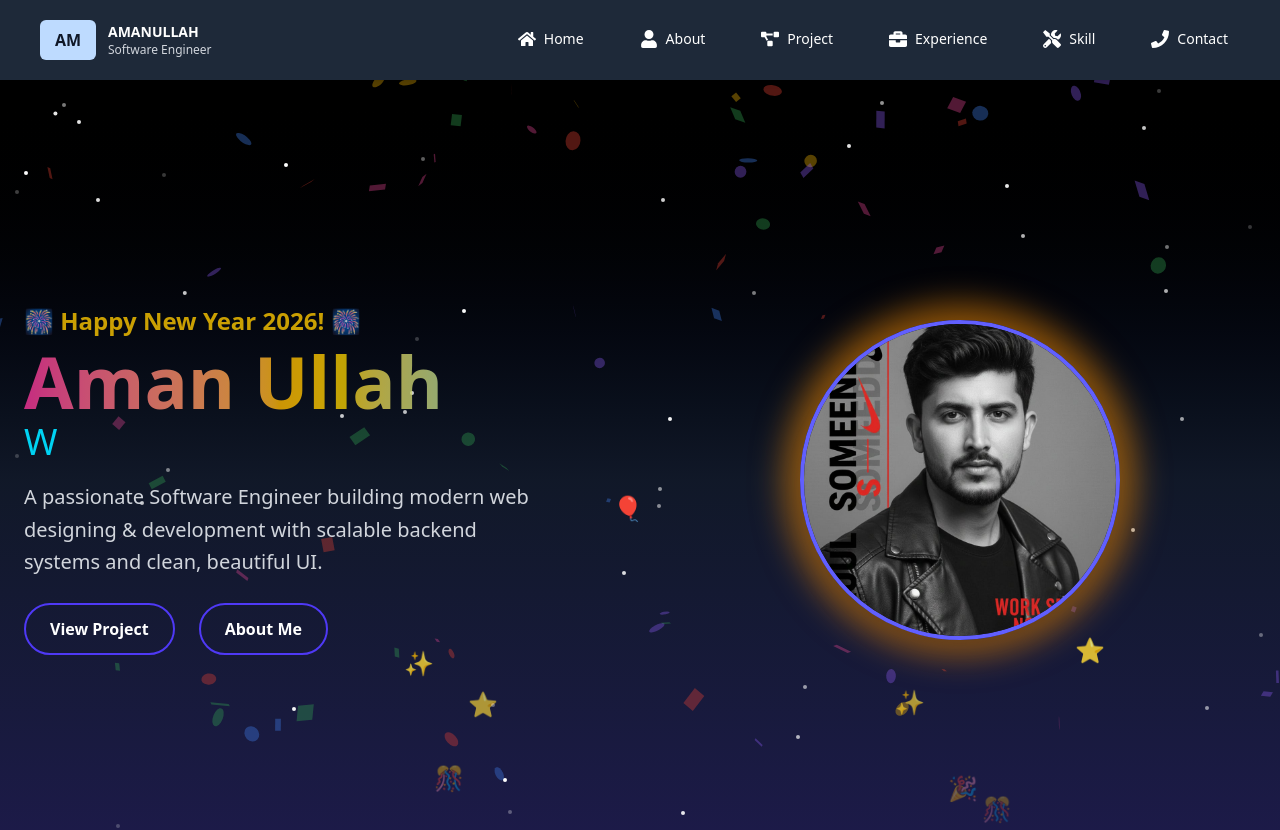
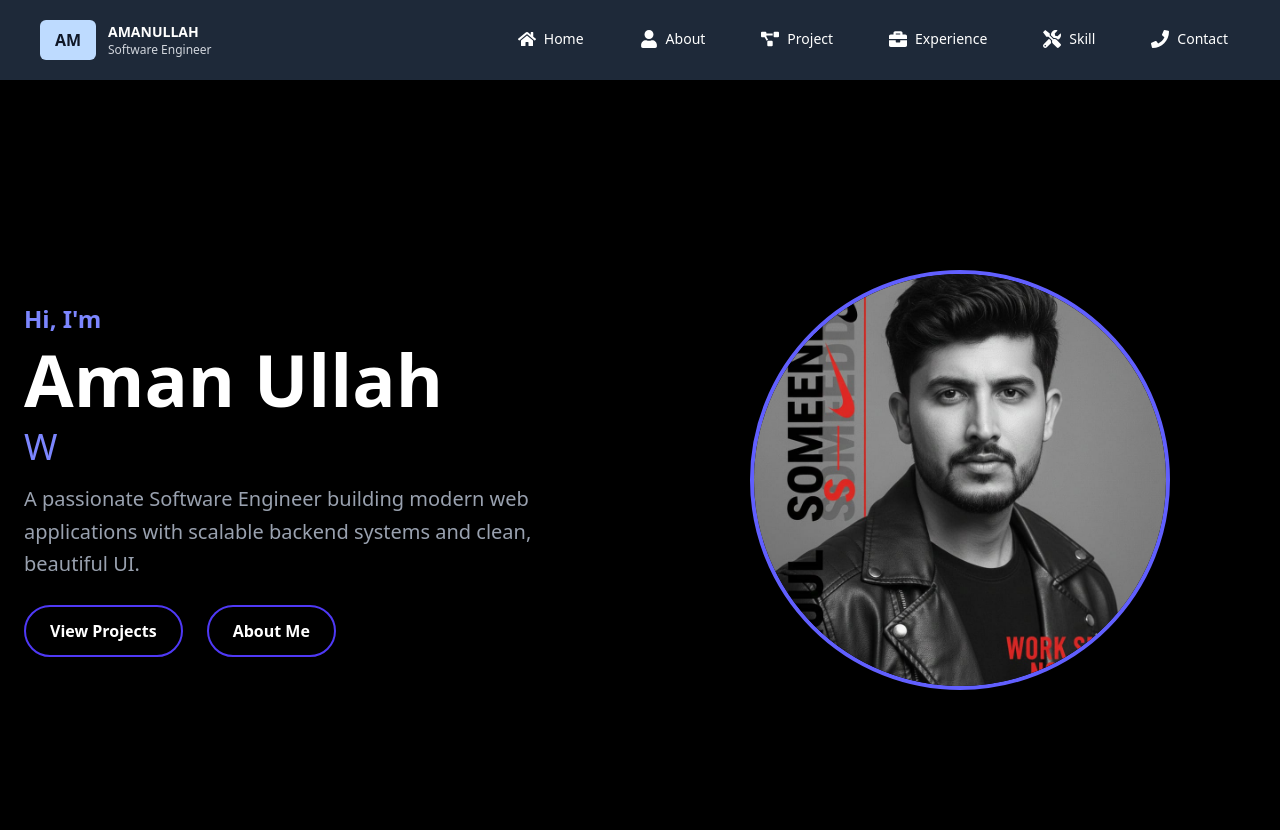
Before and after one commit to Amanullah556/portfolio-react, a React (Vite) app: page / in a window 1280 px wide. Shown: the top 830 px of the page. Built offline with nearby package versions, Linux system fonts and the light colour scheme.

Commit message:
update hero section

```diff
--- a/src/components/Hero.jsx
+++ b/src/components/Hero.jsx
@@ -1,296 +1,84 @@
-// import heroImg from "../assets/hero.jpeg";
-// import { motion } from "framer-motion";
-// import { useState, useEffect } from "react";
-// import useTypewriter from "../hooks/useTypeWriter";
-
-// function Hero() {
-//   const typedText = useTypewriter("Web Developer", 150);
-
-//   // Generate stars randomly
-//   const stars = Array.from({ length: 50 });
-//   const shootingStars = Array.from({ length: 3 });
-
-//   return (
-//     <section
-//       id="home"
-//       className="relative overflow-hidden bg-gradient-to-b from-black via-gray-900 to-indigo-950 text-white min-h-screen flex items-center"
-//     >
-//       {/* 🌟 Twinkling Stars */}
-//       {stars.map((_, i) => (
-//         <motion.div
-//           key={i}
-//           className="absolute w-1 h-1 rounded-full bg-white"
-//           style={{
-//             top: `${Math.random() * 100}%`,
-//             left: `${Math.random() * 100}%`,
-//           }}
-//           animate={{ opacity: [0.2, 1, 0.2] }}
-//           transition={{
-//             duration: 2 + Math.random() * 3,
-//             repeat: Infinity,
-//             delay: Math.random() * 2,
-//           }}
-//         />
-//       ))}
-
-//       {/* 🌠 Shooting Stars */}
-//       {shootingStars.map((_, i) => (
-//         <motion.div
-//           key={i}
-//           className="absolute w-1 h-1 bg-white rounded-full"
-//           style={{
-//             top: `${Math.random() * 50}%`,
-//             left: `-${Math.random() * 100}px`,
-//           }}
-//           animate={{ x: [0, 800], y: [0, 200], opacity: [1, 0] }}
-//           transition={{
-//             duration: 2 + Math.random() * 1,
-//             repeat: Infinity,
-//             repeatDelay: 3 + Math.random() * 2,
-//           }}
-//         />
-//       ))}
-
-//       <div className="container mx-auto px-6 flex flex-col md:flex-row items-center gap-12 z-10">
-//         {/* LEFT CONTENT */}
-//         <div className="flex-1 text-center md:text-left">
-//           <motion.div
-//             initial={{ opacity: 0, y: 60 }}
-//             animate={{ opacity: 1, y: 0 }}
-//             transition={{ type: "spring", bounce: 0.4, duration: 1 }}
-//           >
-//             <h4 className="text-xl sm:text-2xl font-semibold mb-2 text-yellow-400 animate-pulse">
-//               🎆 Happy New Year 2026! 🎆
-//             </h4>
-
-//             <h1 className="text-5xl sm:text-6xl md:text-7xl font-extrabold mb-2 bg-clip-text text-transparent bg-gradient-to-r from-pink-500 via-yellow-400 to-cyan-400 animate-pulse">
-//               Aman Ullah
-//             </h1>
-
-//             <h3 className="text-2xl sm:text-3xl md:text-4xl font-medium mb-4 text-cyan-400 animate-bounce">
-//               {typedText}
-//             </h3>
-
-//             <p className="text-gray-300 max-w-lg sm:text-lg md:text-xl leading-relaxed mb-6">
-//               A passionate Software Engineer building modern web designing & development with scalable backend systems and clean, beautiful UI.
-//             </p>
-//           </motion.div>
-
-//           {/* Buttons with sparkles */}
-//           <div className="flex justify-center md:justify-start gap-6 mt-6 relative">
-//             <a className="rounded-full border-2 border-indigo-600 px-6 py-3 text-sm sm:text-base font-semibold text-white hover:bg-indigo-600 transition transform hover:scale-105 relative overflow-hidden">
-//               View Project
-//               <span className="absolute top-0 left-0 w-full h-full pointer-events-none animate-ping rounded-full bg-white opacity-20"></span>
-//             </a>
-
-//             <a className="rounded-full border-2 border-indigo-600 px-6 py-3 text-sm sm:text-base font-semibold text-white hover:bg-indigo-600 transition transform hover:scale-105 relative overflow-hidden">
-//               About Me
-//               <span className="absolute top-0 left-0 w-full h-full pointer-events-none animate-ping rounded-full bg-white opacity-20"></span>
-//             </a>
-//           </div>
-//         </div>
-
-//         {/* RIGHT IMAGE */}
-//         <div className="flex-1 flex justify-center relative">
-//           {/* Neon Glow */}
-//           <motion.div
-//             animate={{
-//               boxShadow: [
-//                 "0 0 20px 10px rgba(255, 215, 0, 0.4)",
-//                 "0 0 40px 20px rgba(255, 69, 0, 0.6)",
-//                 "0 0 20px 10px rgba(0, 191, 255, 0.4)",
-//               ],
-//             }}
-//             transition={{ duration: 2, repeat: Infinity, repeatType: "loop" }}
-//             className="absolute w-64 h-64 sm:w-72 sm:h-72 md:w-80 md:h-80 rounded-full top-1/2 -translate-y-1/2 -z-10"
-//           ></motion.div>
-
-//           {/* Profile Image */}
-//           <div className="w-64 h-64 sm:w-72 sm:h-72 md:w-80 lg:w-120 lg:h-120 md:h-80 rounded-full overflow-hidden border-4 border-indigo-500 shadow-xl relative">
-//             <img src={heroImg} alt="Profile" className="w-full h-full object-cover" />
-//             {/* Floating sparkles around image */}
-//             {Array.from({ length: 6 }).map((_, i) => (
-//               <motion.div
-//                 key={i}
-//                 className="absolute w-2 h-2 bg-white rounded-full"
-//                 style={{
-//                   top: `${Math.random() * 80 + 10}%`,
-//                   left: `${Math.random() * 80 + 10}%`,
-//                 }}
-//                 animate={{ opacity: [0, 1, 0], scale: [0.5, 1.2, 0.5] }}
-//                 transition={{
-//                   repeat: Infinity,
-//                   duration: 2 + Math.random() * 1,
-//                   delay: Math.random(),
-//                 }}
-//               />
-//             ))}
-//           </div>
-//         </div>
-//       </div>
-//     </section>
-//   );
-// }
-
-// export default Hero;
-
 import heroImg from "../assets/hero.jpeg";
 import { motion } from "framer-motion";
-import { useState, useEffect } from "react";
 import useTypewriter from "../hooks/useTypeWriter";
-import Confetti from "react-confetti";
 
 function Hero() {
   const typedText = useTypewriter("Web Developer", 150);
 
-  // ⭐ Window size (for confetti)
-  const [windowSize, setWindowSize] = useState({
-    width: window.innerWidth,
-    height: window.innerHeight,
-  });
-
-  useEffect(() => {
-    const handleResize = () =>
-      setWindowSize({ width: window.innerWidth, height: window.innerHeight });
-    window.addEventListener("resize", handleResize);
-    return () => window.removeEventListener("resize", handleResize);
-  }, []);
-
-  // 🌟 Stars
-  const stars = Array.from({ length: 50 });
-  const shootingStars = Array.from({ length: 3 });
-
-  // 🎨 Confetti colors
-  const googleColors = ["#4285F4", "#EA4335", "#FBBC05", "#34A853", "#8B5CF6", "#EC4899"];
-
   return (
     <section
       id="home"
-      className="relative overflow-hidden bg-gradient-to-b from-black via-gray-900 to-indigo-950 text-white min-h-screen flex items-center"
+      className="bg-black text-white min-h-screen flex items-center"
     >
-      {/* 🎉 CONFETTI DECORATION */}
-      <Confetti
-        width={windowSize.width}
-        height={windowSize.height}
-        numberOfPieces={120}
-        gravity={0.08}
-        colors={googleColors}
-        opacity={0.35}
-      />
+      <div className="container mx-auto px-6 flex flex-col-reverse md:flex-row items-center gap-12">
 
-      {/* ✨ Floating festive icons */}
-      <div className="absolute inset-0 pointer-events-none overflow-hidden">
-        {[...Array(10)].map((_, i) => (
+        {/* LEFT CONTENT */}
         <motion.div
-            key={i}
-            initial={{ y: "100vh", x: Math.random() * windowSize.width, opacity: 0 }}
-            animate={{ y: "-10vh", opacity: [0, 1, 1, 0] }}
-            transition={{
-              duration: Math.random() * 10 + 10,
-              repeat: Infinity,
-              ease: "linear",
-              delay: Math.random() * 5,
-            }}
-            className="absolute text-2xl opacity-20"
+          initial={{ opacity: 0, y: 40 }}
+          animate={{ opacity: 1, y: 0 }}
+          transition={{ duration: 0.8 }}
+          className="flex-1 text-center md:text-left"
         >
-            {["✨", "🎈", "🎉", "🎊", "⭐"][i % 5]}
-          </motion.div>
-        ))}
-      </div>
-
-      {/* 🌟 Twinkling Stars */}
-      {stars.map((_, i) => (
-        <motion.div
-          key={i}
-          className="absolute w-1 h-1 rounded-full bg-white"
-          style={{
-            top: `${Math.random() * 100}%`,
-            left: `${Math.random() * 100}%`,
-          }}
-          animate={{ opacity: [0.2, 1, 0.2] }}
-          transition={{
-            duration: 2 + Math.random() * 3,
-            repeat: Infinity,
-            delay: Math.random() * 2,
-          }}
-        />
-      ))}
-
-      {/* 🌠 Shooting Stars */}
-      {shootingStars.map((_, i) => (
-        <motion.div
-          key={i}
-          className="absolute w-1 h-1 bg-white rounded-full"
-          style={{
-            top: `${Math.random() * 50}%`,
-            left: `-${Math.random() * 100}px`,
-          }}
-          animate={{ x: [0, 800], y: [0, 200], opacity: [1, 0] }}
-          transition={{
-            duration: 2 + Math.random(),
-            repeat: Infinity,
-            repeatDelay: 3 + Math.random() * 2,
-          }}
-        />
-      ))}
-
-      {/* ================= MAIN CONTENT (UNCHANGED) ================= */}
-      <div className="container mx-auto px-6 flex flex-col md:flex-row items-center gap-12 z-10">
-        {/* LEFT CONTENT */}
-        <div className="flex-1 text-center md:text-left">
-          <motion.div
-            initial={{ opacity: 0, y: 60 }}
-            animate={{ opacity: 1, y: 0 }}
-            transition={{ type: "spring", bounce: 0.4, duration: 1 }}
-          >
-            <h4 className="text-xl sm:text-2xl font-semibold mb-2 text-yellow-400 animate-pulse">
-              🎆 Happy New Year 2026! 🎆
+          <h4 className="text-xl sm:text-2xl font-semibold mb-2 text-indigo-400">
+            Hi, I'm
           </h4>
 
-            <h1 className="text-5xl sm:text-6xl md:text-7xl font-extrabold mb-2 bg-clip-text text-transparent bg-gradient-to-r from-pink-500 via-yellow-400 to-cyan-400 animate-pulse">
+          <h1 className="text-5xl sm:text-6xl md:text-7xl font-bold mb-3">
             Aman Ullah
           </h1>
 
-            <h3 className="text-2xl sm:text-3xl md:text-4xl font-medium mb-4 text-cyan-400 animate-bounce">
+          <h3 className="text-2xl sm:text-3xl md:text-4xl font-medium mb-4 text-indigo-400">
             {typedText}
           </h3>
 
-            <p className="text-gray-300 max-w-lg sm:text-lg md:text-xl leading-relaxed mb-6">
-              A passionate Software Engineer building modern web designing &
-              development with scalable backend systems and clean, beautiful UI.
+          <p className="text-gray-400 max-w-lg sm:text-lg md:text-xl leading-relaxed mb-6 mx-auto md:mx-0">
+            A passionate Software Engineer building modern web applications
+            with scalable backend systems and clean, beautiful UI.
           </p>
-          </motion.div>
 
-          {/* Buttons */}
-          <div className="flex justify-center md:justify-start gap-6 mt-6 relative">
-            <a className="rounded-full border-2 border-indigo-600 px-6 py-3 font-semibold text-white hover:bg-indigo-600 transition transform hover:scale-105">
-              View Project
+          <div className="flex justify-center md:justify-start gap-6 mt-6">
+            <a
+              href="#project"
+              className="rounded-full border-2 border-indigo-600 px-6 py-3 font-semibold text-white hover:bg-indigo-600 transition transform hover:scale-105"
+            >
+              View Projects
             </a>
 
-            <a className="rounded-full border-2 border-indigo-600 px-6 py-3 font-semibold text-white hover:bg-indigo-600 transition transform hover:scale-105">
+            <a
+              href="#about"
+              className="rounded-full border-2 border-indigo-600 px-6 py-3 font-semibold text-white hover:bg-indigo-600 transition transform hover:scale-105"
+            >
               About Me
             </a>
           </div>
-        </div>
+        </motion.div>
 
-        {/* RIGHT IMAGE */}
+        {/* RIGHT IMAGE (BIGGER) */}
         <div className="flex-1 flex justify-center relative">
           <motion.div
             animate={{
               boxShadow: [
-                "0 0 20px 10px rgba(255, 215, 0, 0.4)",
-                "0 0 40px 20px rgba(255, 69, 0, 0.6)",
-                "0 0 20px 10px rgba(0, 191, 255, 0.4)",
+                "0 0 40px 20px rgba(79,70,229,0.4)",
+                "0 0 70px 35px rgba(79,70,229,0.6)",
+                "0 0 40px 20px rgba(79,70,229,0.4)",
               ],
             }}
-            transition={{ duration: 2, repeat: Infinity }}
-            className="absolute w-64 h-64 md:w-80 md:h-80 rounded-full top-1/2 -translate-y-1/2 -z-10"
+            transition={{
+              duration: 3,
+              repeat: Infinity,
+            }}
+            className="absolute w-80 h-80 md:w-[420px] md:h-[420px] rounded-full top-1/2 -translate-y-1/2 -z-10"
           />
 
-          <div className="w-64 h-64 md:w-80 md:h-80 rounded-full overflow-hidden border-4 border-indigo-500 shadow-xl">
-            <img src={heroImg} alt="Profile" className="w-full h-full object-cover" />
+          <div className="w-80 h-80 md:w-[420px] md:h-[420px] rounded-full overflow-hidden border-4 border-indigo-500 shadow-2xl">
+            <img
+              src={heroImg}
+              alt="Profile"
+              className="w-full h-full object-cover"
+            />
           </div>
         </div>
+
       </div>
     </section>
   );
```
Lines whose indentation alone changed are shown as unchanged.
